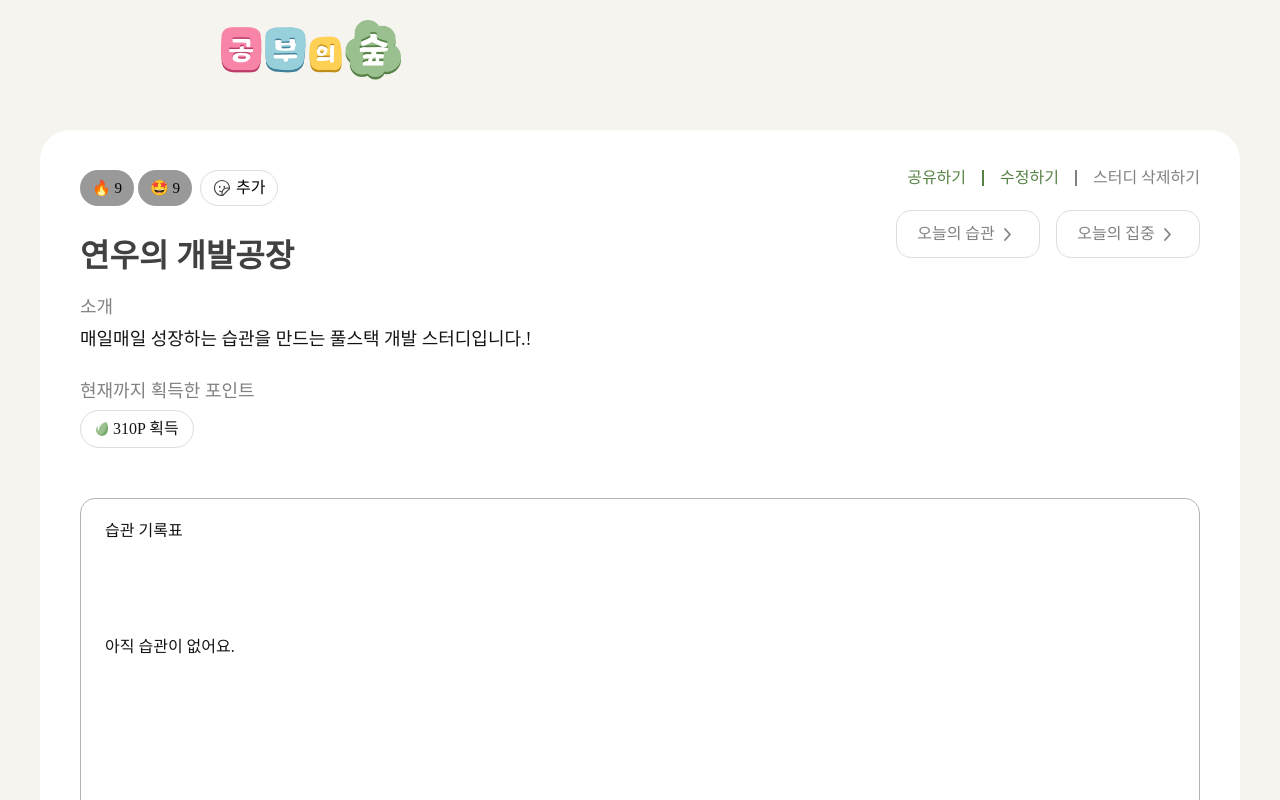
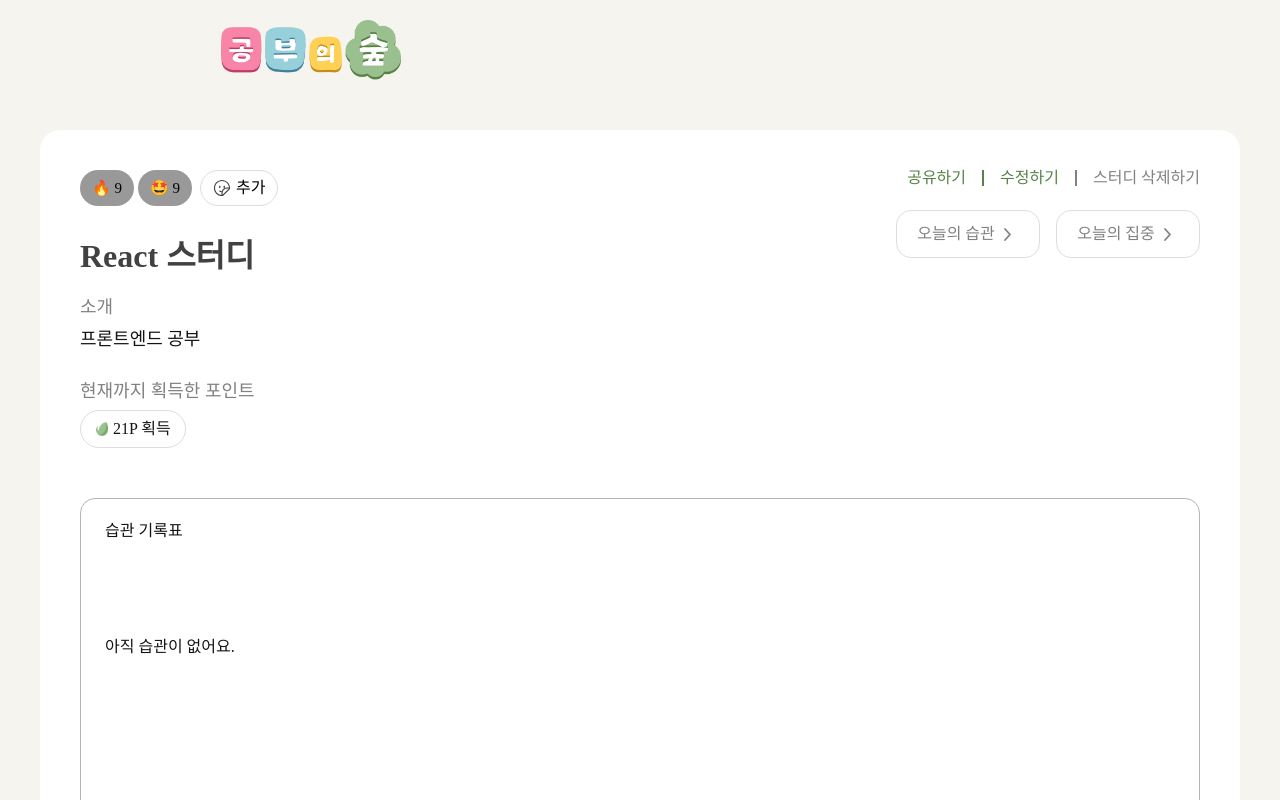
Before and after one commit to juengseulki/Forest-of-Learning-Frontend, a React (Vite) app: page /study/1 in a window 1280 px wide. Shown: the top 800 px of the page. Built offline with nearby package versions, Linux system fonts and the light colour scheme; a web font is replaced by a local one.

Commit message:
refactor: 목데이터로 디테일 인포 부분 컴포넌트분리

```diff
--- a/src/feature/study/studyDetail/StudyDetailPage.jsx
+++ b/src/feature/study/studyDetail/StudyDetailPage.jsx
@@ -1,22 +1,38 @@
-import React from 'react';
+import React, { useState, useEffect } from 'react';
 import '../../../styles/StudyDetailPage.css';
 import '../../../styles/global.css';
 import { studiesMockResponse } from '../../../mocks/study/studyMockData';
-import { Link } from 'react-router-dom';
+import { pointMockResponse } from '../../../mocks/point/pointMockData';
+import { Link, useParams } from 'react-router-dom';
 import smileIcon from '../../../images/icon/ic_smile.svg';
-import pointIcon from '../../../shared/images/icons/ic_point.png';
 import allowRight from '../../../images/icon/ic_arrow_right.svg';
+import StudyInfoSection from './StudyInfoSection';
 
 function StudyDetailPage() {
-  const data = {
-    id: 123,
-    nickname: '연유', // 유저 활동명
-    name: '연우의 개발공장', // 스터디 또는 워크스페이스 이름
-    description: '매일매일 성장하는 습관을 만드는 풀스택 개발 스터디입니다.!',
-    background: 'https://images.unsplash.com/photo-1517694712202-14dd9538aa97', // 배경 이미지 URL
-    createdAt: '2026-04-08T10:00:00Z', // 생성 날짜
-    totalPoint: 310,
-  };
+  const { id } = useParams();
+
+  const [study, setStudy] = useState({});
+
+  useEffect(() => {
+    const loadStudy = async () => {
+      try {
+        //const res = await fetch(`http://localhost:4000/study/:${id}`);
+        //const data = await res.json()
+
+        const allItems = studiesMockResponse.data.items;
+        const targetStudy = allItems.find(
+          (item) => String(item.id) === String(id)
+        );
+        if (targetStudy) {
+          setStudy(targetStudy);
+        }
+      } catch (error) {
+        console.error('스터디 로딩 실패!', error);
+      }
+    };
+
+    loadStudy();
+  }, [id]);
 
   return (
     <div className="detail-wrapper">
@@ -33,28 +49,14 @@ function StudyDetailPage() {
                 추가
               </button>
             </span>
-
-            <section className="detail-info">
-              <h1>{data.name}</h1>
-              <div className="detail-field">
-                <h3>소개</h3>
-                <p>{data.description}</p>
-              </div>
-            </section>
-            <div className="detail-point-group">
-              <h3 className="detail-field">현재까지 획득한 포인트</h3>
-              <div className="detail-point">
-                <img src={pointIcon} alt="포인트 아이콘" />
-                {data.totalPoint}P 획득
-              </div>
-            </div>
+            <StudyInfoSection study={study} id={id} />
           </div>
           <div className="detail-right">
             <div className="detail-action-group">
               <button className="action-item ">공유하기 </button>
               <button className="action-item">수정하기 </button>
               <button className="action-item detail-delete">
-                스터디 삭제하기{' '}
+                스터디 삭제하기
               </button>
             </div>
             <div className="detail-link-group">
--- a/src/feature/study/studyDetail/StudyInfoSection.jsx
+++ b/src/feature/study/studyDetail/StudyInfoSection.jsx
@@ -0,0 +1,42 @@
+import React, { useState, useEffect } from 'react';
+import pointIcon from '../../../shared/images/icons/ic_point.png';
+import { pointMockResponse } from '../../../mocks/point/pointMockData';
+import '../../../styles/StudyDetailPage.css';
+
+function StudyInfoSection({ study, id }) {
+  const [point, setPoint] = useState(0);
+
+  useEffect(() => {
+    const loadPoint = async () => {
+      try {
+        // const res = await fetchPoint(`http://localhost:4000/point/:${id}`);
+        //const data = await res.json()
+        setPoint(pointMockResponse.data.totalPoint);
+      } catch (error) {
+        console.error('포인트 로딩 실패!', error);
+      }
+    };
+
+    loadPoint();
+  }, [id]);
+  return (
+    <div className="detail-left">
+      <section className="detail-info">
+        <h1>{study.name}</h1>
+        <div className="detail-field">
+          <h3>소개</h3>
+          <p>{study.description}</p>
+        </div>
+      </section>
+      <div className="detail-point-group">
+        <h3 className="detail-field">현재까지 획득한 포인트</h3>
+        <div className="detail-point">
+          <img src={pointIcon} alt="포인트 아이콘" />
+          {point}P 획득
+        </div>
+      </div>
+    </div>
+  );
+}
+
+export default StudyInfoSection;
--- a/src/styles/StudyDetailPage.css
+++ b/src/styles/StudyDetailPage.css
@@ -9,11 +9,11 @@
 
   width: 100%;
   height: auto;
-  min-height: 809px;
+  min-height: 900px;
   margin: 0 auto;
   margin-top: 30px;
   padding: 40px;
-  border-radius: 30px;
+  border-radius: 20px;
   display: flex;
   flex-direction: column;
 }
```
